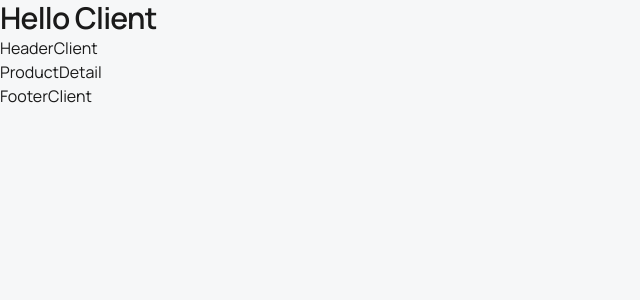
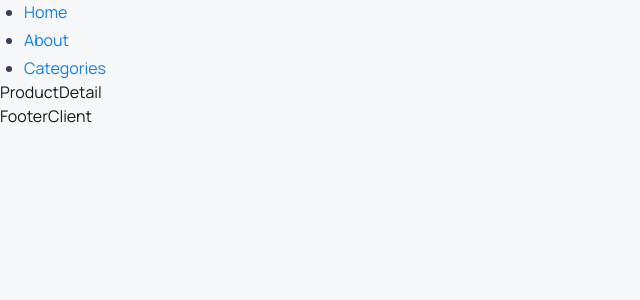
Before and after one commit to hoangnm-ndm/MindX-CI110, a React (Vite) app: page /products/1 in a window 1280 px wide. Shown: the top 300 px of the page, without its empty margins (0-640 px from the left). Built offline with nearby package versions, Linux system fonts and the light colour scheme.

Commit message:
Tanstack query

```diff
--- /dev/null
+++ b/src/layout/admin/SideBarAdmin.jsx
@@ -0,0 +1,7 @@
+import React from "react";
+
+const SideBarAdmin = () => {
+  return <div>SideBarAdmin</div>;
+};
+
+export default SideBarAdmin;
--- a/src/layout/client/HeaderClient.jsx
+++ b/src/layout/client/HeaderClient.jsx
@@ -1,7 +1,24 @@
 import React from "react";
+import { Link } from "react-router";
 
 const HeaderClient = () => {
-  return <div>HeaderClient</div>;
+  return (
+    <header>
+      <nav>
+        <ul>
+          <li>
+            <Link to="/">Home</Link>
+          </li>
+          <li>
+            <Link to="/about-us">About</Link>
+          </li>
+          <li>
+            <Link to="/categories">Categories</Link>
+          </li>
+        </ul>
+      </nav>
+    </header>
+  );
 };
 
 export default HeaderClient;
--- a/src/layout/client/LayoutClient.jsx
+++ b/src/layout/client/LayoutClient.jsx
@@ -6,7 +6,6 @@ import { Outlet } from "react-router";
 const LayoutClient = () => {
   return (
     <div>
-      <h1>Hello Client</h1>
       <HeaderClient />
       <Outlet />
       <FooterClient />
--- a/src/pages/client/Category.jsx
+++ b/src/pages/client/Category.jsx
@@ -1,17 +1,7 @@
 import React from "react";
 
 const Category = () => {
-  const { data: categories, loading, error } = useFetch("/categories");
-
-  if (loading) {
-    return <p>Loading categories...</p>;
-  }
-
-  if (error) {
-    return <p className="text-red-600">{error}</p>;
-  }
-
-  return <div>{JSON.stringify(categories)}</div>;
+  return <div>Hello toi la trang Category day</div>;
 };
 
 export default Category;
--- a/src/routes/AppRoutes.jsx
+++ b/src/routes/AppRoutes.jsx
@@ -22,7 +22,6 @@ const router = createBrowserRouter([
   // * Dành cho admin
   {
     path: "/admin",
-    // * Hãy thiết lập một protected route ở đây để chỉ cho phép admin truy cập vào các route con bên dưới
     element: (
       <ProtectedRoute roles={["admin", "superAdmin"]}>
         <LayoutAdmin />
@@ -34,15 +33,12 @@ const router = createBrowserRouter([
   // * Dành cho super admin
   {
     path: "/super-admin",
-    // * Hãy thiết lập một protected route ở đây để chỉ cho phép admin truy cập vào các route con bên dưới
     element: (
       <ProtectedRoute roles={["superAdmin"]}>
         <LayoutAdmin />
       </ProtectedRoute>
     ),
     children: AdminRoutes,
-    // * Nếu super admin có cùng quyền truy cập với admin thì có thể sử dụng lại AdminRoutes hoặc tạo một route riêng nếu cần thiết
-    // * Thường super admin là giám đốc - có quyền xoá người dùng, kích người dùng khỏi hệ thống hoặc thay đổi permission của người dùng nên có thể tạo một route riêng để quản lý người dùng
   },
 
   // * Dành cho authentication
```
Also changed, not shown: 1 other file (tests, documents, lock files or other folders).
